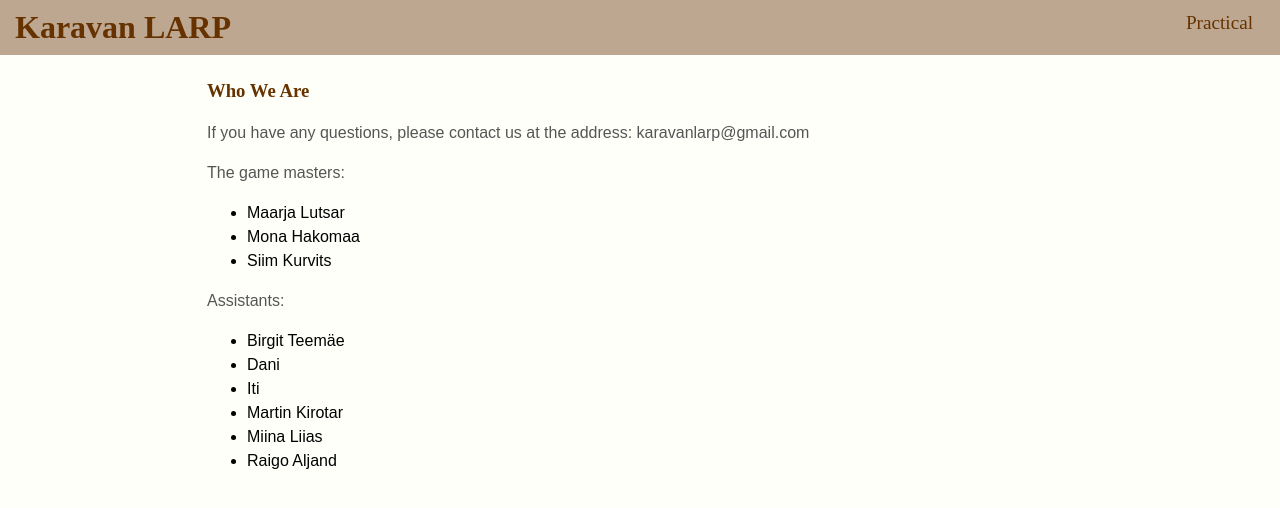
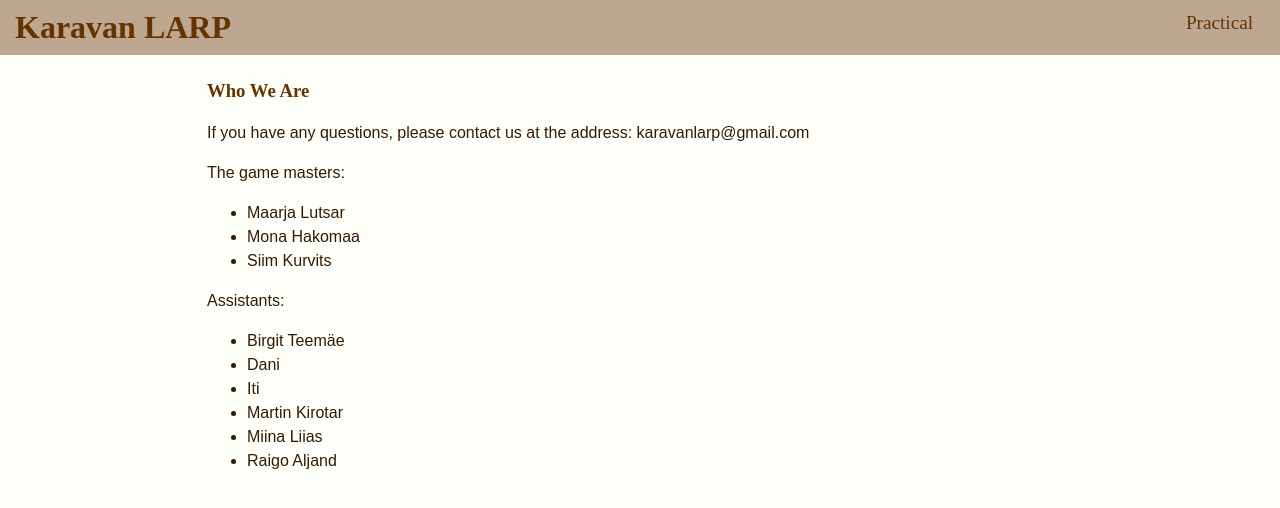
Before and after one commit to karavanlarp/karavanlarp.github.io, a Jekyll site: the page built from creds.md, in a window 1280 px wide. Shown: the top 508 px of the page. Built offline with Jekyll 4.4.1, drawn with Linux system fonts in a browser that asks for light colours; some web fonts are replaced.

Commit message:
change font color

```diff
--- a/css/main.css
+++ b/css/main.css
@@ -94,7 +94,8 @@ h3 {
 .show {display:block;}
 
 p {
-	color: #555;
+	color: #331a00;
+
 }
 
 a {
@@ -106,3 +107,7 @@ a {
 img {
 	max-width: 100%
 }
+
+li {
+	color: #331a00;
+}
```
